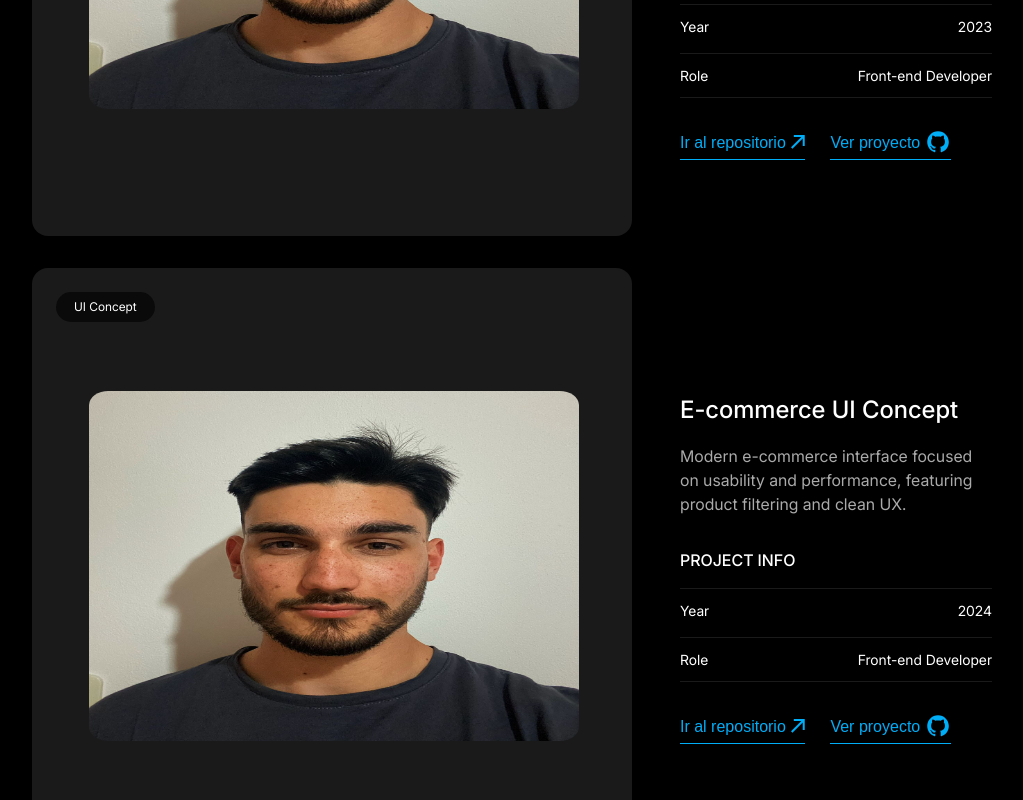
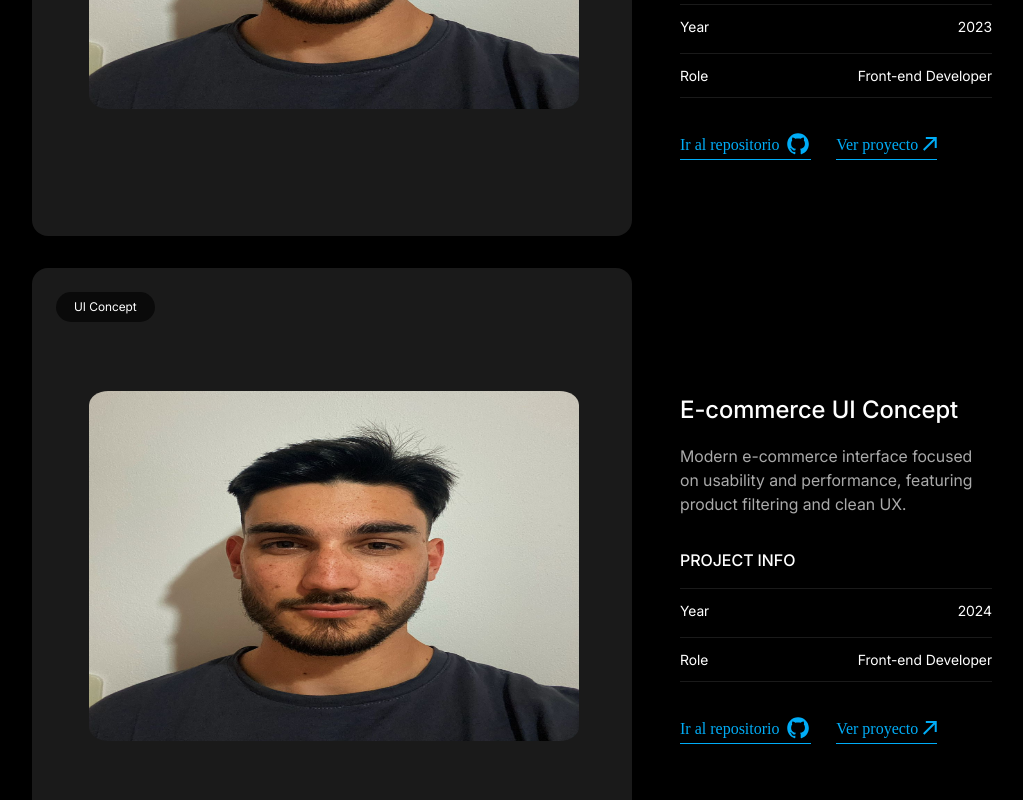
Before and after one commit to FranciscoCrema/Portfolio-V2, a Next.js app: page / in a window 1280 px wide. Shown: the part 1480-2280 px from the top of the page, without its empty margins (128-1151 px from the left). Built offline with nearby package versions, Linux system fonts and the light colour scheme.

Commit message:
minor fixes to the work component and errors in next

```diff
--- a/src/components/sections/Work/Work.module.scss
+++ b/src/components/sections/Work/Work.module.scss
@@ -150,17 +150,15 @@
           .button {
             width: auto;
             height: 30px;
-            background: unset;
-            border: unset;
             color: $hover-button-text;
             font-size: 16px;
             border-bottom: 1px solid $hover-button-text;
-            padding-bottom: 1%;
             cursor: pointer;
             transition: all 0.2s ease-in-out;
             display: flex;
             align-items: center;
             gap: 5px;
+            text-decoration: none;
 
             .icon {
               background: unset;
--- a/src/components/sections/Work/index.tsx
+++ b/src/components/sections/Work/index.tsx
@@ -13,8 +13,8 @@ export default function Work() {
       </div>
 
       <div className={style.workItemsWrapper}>
-        {workSection.items.map((item) => (
-          <div className={style.workItem}>
+        {workSection.items.map((item, index) => (
+          <div key={index} className={style.workItem}>
             <div className={style.containerImage}>
               <h3 className={style.workCategory}>{item.category}</h3>
               <div className={style.imageWrapper}>
@@ -42,14 +42,18 @@ export default function Work() {
               </div>
 
               <div className={style.buttonWrapper}>
-                <button className={style.button}>
+                <a href={item.repoUrl} target="_blank" className={style.button}>
                   Ir al repositorio
+                  <span className={style.icon}>{github}</span>
+                </a>
+                <a
+                  href={item.projectUrl}
+                  target="_blank"
+                  className={style.button}
+                >
+                  Ver proyecto
                   <span className={style.icon}>{arrow}</span>
-                </button>
-                <button className={style.button}>
-                  Ver proyecto
-                  <span className={style.icon}>{github}</span>
-                </button>
+                </a>
               </div>
             </div>
           </div>
--- a/src/content/work.ts
+++ b/src/content/work.ts
@@ -17,6 +17,8 @@ export const workSection: IWorkSection = {
       category: "Conceptual Work",
       year: "2023",
       role: "Front-end Developer",
+      repoUrl: "#",
+      projectUrl: "#",
     },
     {
       title: "E-commerce UI Concept",
@@ -28,6 +30,8 @@ export const workSection: IWorkSection = {
       category: "UI Concept",
       year: "2024",
       role: "Front-end Developer",
+      repoUrl: "#",
+      projectUrl: "#",
     },
     {
       title: "Fitness App Dashboard",
@@ -39,6 +43,8 @@ export const workSection: IWorkSection = {
       category: "Web Application",
       year: "2023",
       role: "UI / Front-end Developer",
+      repoUrl: "#",
+      projectUrl: "#",
     },
   ],
 };
--- a/src/interfaces/IWork.ts
+++ b/src/interfaces/IWork.ts
@@ -7,6 +7,8 @@ export interface IWorkItem {
   category: string;
   year: string;
   role: string;
+  repoUrl: string;
+  projectUrl: string;
 }
 
 export interface IWorkSection {
--- a/src/svg/icons.tsx
+++ b/src/svg/icons.tsx
@@ -48,8 +48,8 @@ export const mailIcon = (
     fill="none"
   >
     <path
-      fill-rule="evenodd"
-      clip-rule="evenodd"
+      fillRule="evenodd"
+      clipRule="evenodd"
       d="M3.75 5.25L3 6V18L3.75 18.75H20.25L21 18V6L20.25 5.25H3.75ZM4.5 7.6955V17.25H19.5V7.69525L11.9999 14.5136L4.5 7.6955ZM18.3099 6.75H5.68986L11.9999 12.4864L18.3099 6.75Z"
     />
   </svg>
```
